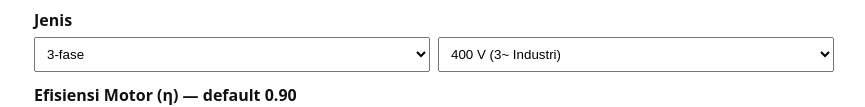
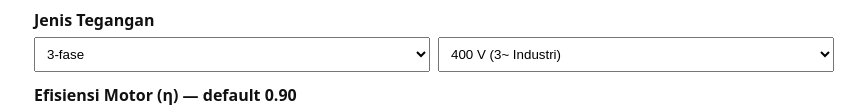
Before and after one commit to spindou2/Thermal-Overload-Relay-Calculator, a plain HTML site: page index.html in a window 1280 px wide. Shown: the part 333-440 px from the top of the page, without its empty margins (206-1071 px from the left). Drawn offline with Linux system fonts and the light colour scheme.

Commit message:
Update index.html

```diff
--- a/index.html
+++ b/index.html
@@ -33,7 +33,7 @@
     </select>
   </div>
 
-  <label>Jenis</label>
+  <label>Jenis Tegangan</label>
   <div class="row">
     <select id="phase" class="col">
       <option value="3">3-fase</option>
```
